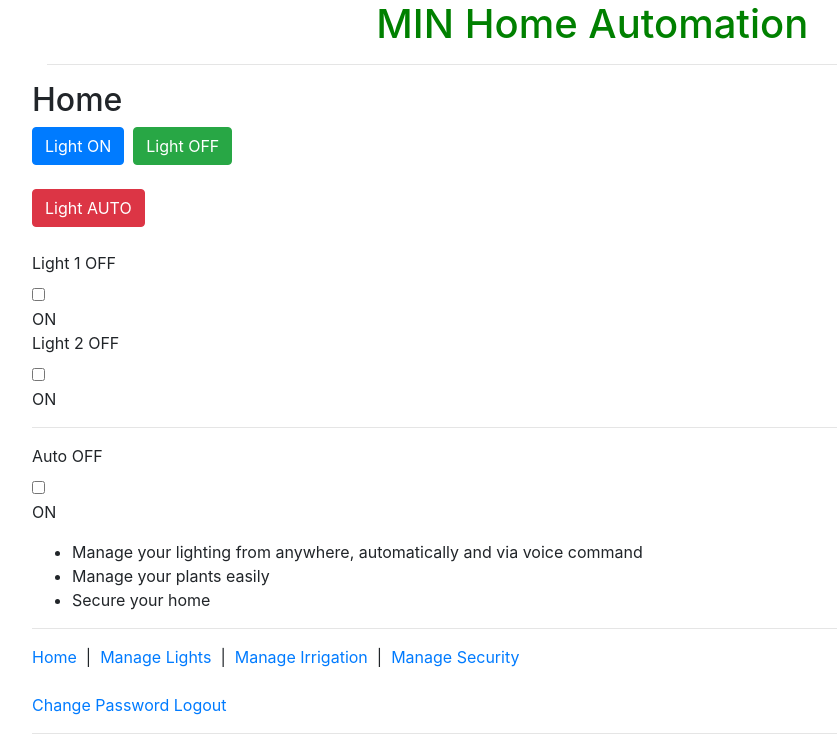
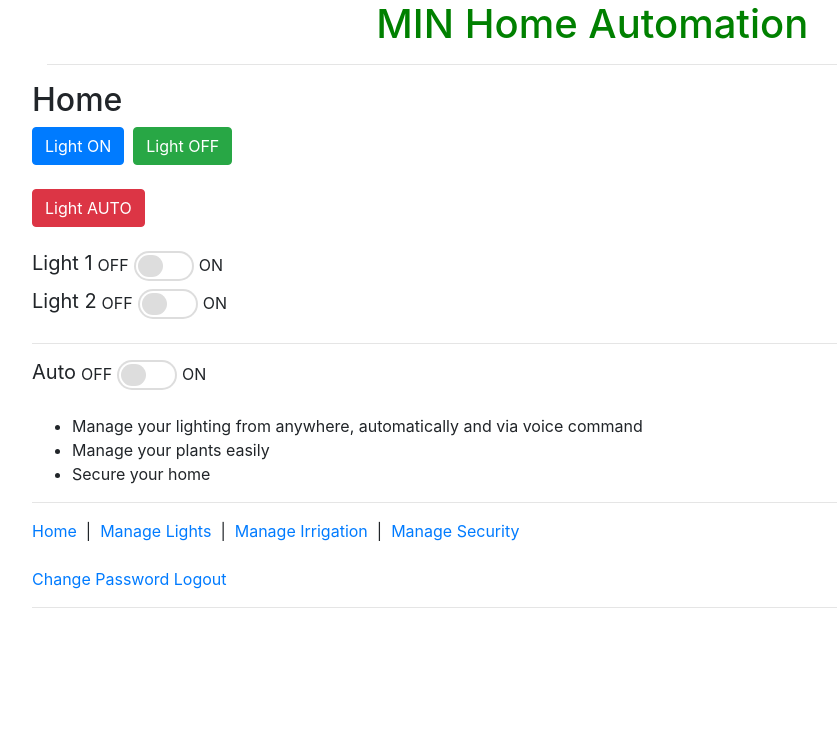
Before and after one commit to peternwankwo/MinHomeAutomation, a PHP site: page /lightsMenu.php in a window 1280 px wide. Shown: the part 72-822 px from the top of the page, without its empty margins (53-890 px from the left). After the commit the page ends 680 px from the top, so only its background shows below. Run offline with PHP 8.4, Linux system fonts and the light colour scheme.

Commit message:
Added the switches

```diff
--- /dev/null
+++ b/css/style.css
@@ -0,0 +1,96 @@
+.cmn-toggle {
+    position: absolute;
+    margin-left: -9999px;
+    visibility: hidden;
+}
+.cmn-toggle + label {
+    display: block;
+    position: relative;
+    cursor: pointer;
+    outline: none;
+    -webkit-user-select: none;
+    -moz-user-select: none;
+    -ms-user-select: none;
+    user-select: none;
+}
+input.cmn-toggle-round-flat + label {
+    padding: 2px;
+    width: 60px;
+    height: 30px;
+    background-color: #dddddd;
+    -webkit-border-radius: 60px;
+    -moz-border-radius: 60px;
+    -ms-border-radius: 60px;
+    -o-border-radius: 60px;
+    border-radius: 60px;
+    -webkit-transition: background 0.4s;
+    -moz-transition: background 0.4s;
+    -o-transition: background 0.4s;
+    transition: background 0.4s;
+}
+input.cmn-toggle-round-flat + label:before, input.cmn-toggle-round-flat + label:after {
+    display: block;
+    position: absolute;
+    content: "";
+}
+input.cmn-toggle-round-flat + label:before {
+    top: 2px;
+    left: 2px;
+    bottom: 2px;
+    right: 2px;
+    background-color: #fff;
+    -webkit-border-radius: 60px;
+    -moz-border-radius: 60px;
+    -ms-border-radius: 60px;
+    -o-border-radius: 60px;
+    border-radius: 60px;
+    -webkit-transition: background 0.4s;
+    -moz-transition: background 0.4s;
+    -o-transition: background 0.4s;
+    transition: background 0.4s;
+}
+input.cmn-toggle-round-flat + label:after {
+    top: 4px;
+    left: 4px;
+    bottom: 4px;
+    width: 25px;
+    background-color: #dddddd;
+    -webkit-border-radius: 25px;
+    -moz-border-radius: 25px;
+    -ms-border-radius: 25px;
+    -o-border-radius: 25px;
+    border-radius: 25px;
+    -webkit-transition: margin 0.4s, background 0.4s;
+    -moz-transition: margin 0.4s, background 0.4s;
+    -o-transition: margin 0.4s, background 0.4s;
+    transition: margin 0.4s, background 0.4s;
+}
+input.cmn-toggle-round-flat:checked + label {
+    background-color: #8ce196;
+}
+input.cmn-toggle-round-flat:checked + label:after {
+    margin-left: 27px;
+    background-color: #8ce196;
+}
+div.switch {
+    display:table;
+}
+div.switch div {
+    float: left;
+}
+.labelSwitchIsOff {
+    float: left;
+    margin-right: 5px;
+    margin-top: 2px;
+}
+.labelSwitchIsOn {
+    float: left;
+    margin-left: 5px;
+    margin-top: 2px;
+}
+.labelLight {
+    float:left;
+    margin-right: 5px;
+    font-size: 20px;
+    line-height: initial;
+}
--- /dev/null
+++ b/js/script.js
@@ -0,0 +1,28 @@
+function mySwitch(obj) {
+    if (obj.getAttribute('status') === 'OFF') {
+        obj.setAttribute('status', 'ON');
+    } else {
+        obj.setAttribute('status', 'OFF');
+    }
+    console.log(obj.id + ':' + obj.getAttribute('status'));
+}
+function toggleSwitch(sw) {
+    var status = sw.getAttribute('status');
+    var previousStatus = status;
+    status = (status === 'OFF') ? 'ON' : 'OFF';
+    alert(sw.id + '|previous status:' + previousStatus + '|current status:' + status);
+}
+
+
+// YES BELOW CODE IS UGLY, but it WORKS!!!  I will refine it tomorrow...zzzz
+document.addEventListener("DOMContentLoaded", function(event) {
+
+    // Call to API (to retrieve status)
+
+    var switch1 = document.getElementById('switch1');
+    var switch2 = document.getElementById('switch2');
+    var switch3 = document.getElementById('switch3');
+    if (switch1 && switch2 && switch3) {
+        toggleSwitch(switch1);
+    }
+});
--- a/lightsMenu.php
+++ b/lightsMenu.php
@@ -37,7 +37,7 @@ if (isset($_POST['LightAUTO']))
   <label class="labelLight">Light 1</label>
   <span class="labelSwitchIsOff">OFF</span>
   <div>
-      <input id="switch1" class="cmn-toggle cmn-toggle-round-flat" type="checkbox" status="OFF" (click)="switch($event)">
+      <input id="switch1" class="cmn-toggle cmn-toggle-round-flat" type="checkbox" status="OFF" onclick="mySwitch(this)">
       <label id="switch1label" for="switch1"></label>
   </div>
   <span class="labelSwitchIsOn">ON</span>
@@ -47,7 +47,7 @@ if (isset($_POST['LightAUTO']))
   <label class="labelLight">Light 2</label>
   <span class="labelSwitchIsOff">OFF</span>
   <div>
-      <input id="switch2" class="cmn-toggle cmn-toggle-round-flat" type="checkbox" status="OFF" (click)="switch($event)">
+      <input id="switch2" class="cmn-toggle cmn-toggle-round-flat" type="checkbox" status="OFF" onclick="mySwitch(this)">
       <label id="switch2label" for="switch2"></label>
   </div>
   <span class="labelSwitchIsOn">ON</span>
@@ -59,7 +59,7 @@ if (isset($_POST['LightAUTO']))
   <label class="labelLight">Auto</label>
   <span class="labelSwitchIsOff">OFF</span>
   <div>
-    <input id="switch3" class="cmn-toggle cmn-toggle-round-flat" type="checkbox" status="OFF" (click)="switch($event)">
+    <input id="switch3" class="cmn-toggle cmn-toggle-round-flat" type="checkbox" status="OFF" onclick="mySwitch(this)">
     <label id="switch3label" for="switch3"></label>
   </div>
   <span class="labelSwitchIsOn">ON</span>
--- a/output_fns.php
+++ b/output_fns.php
@@ -11,6 +11,7 @@ function do_html_header($title)
    <script src="./jquery-3.2.1.slim.min.js" ></script>
 <script src="./popper.min.js" ></script>
 <script src="./bootstrap.min.js" ></script>
+<script src="./js/script.js" ></script>
 <link rel="stylesheet" href="./css/style.css" >
 
   </head>
```
